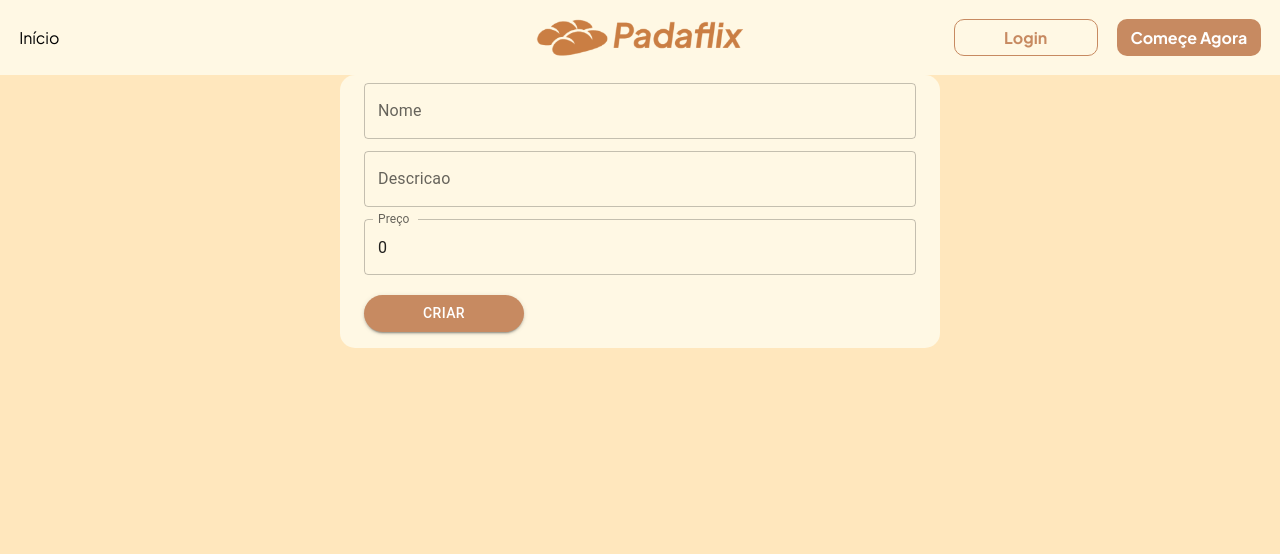
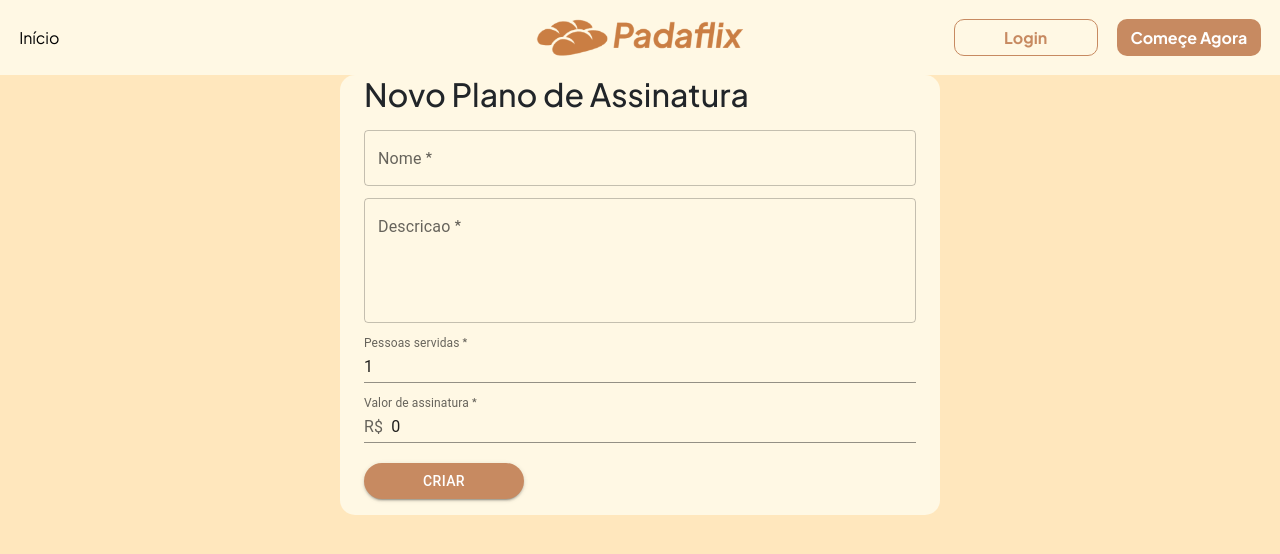
Before and after one commit to andrealvescorreia/padaflix, a React (Vite) app in the folder frontend/: page /new-subscription-plan in a window 1280 px wide. Shown: the top 554 px of the page. Built offline with nearby package versions, Linux system fonts and the light colour scheme; no server answers.

Commit message:
criação de planos funcionando

```diff
--- a/frontend/src/routes/NewSubscriptionPlan/index.tsx
+++ b/frontend/src/routes/NewSubscriptionPlan/index.tsx
@@ -1,54 +1,107 @@
-import * as React from 'react';
 import { useState, SyntheticEvent } from "react";
-import { Button, Container, TextField } from "@mui/material";
+import { Button, Container, InputAdornment, Stack, TextField } from "@mui/material";
 import "./styles.scss";
-import FormControl from '@mui/material/FormControl';
+import axiosInstance from "../../axios";
+import { useSnackbar } from 'notistack';
+import { useNavigate } from "react-router-dom";
+import LinearProgress from '@mui/material/LinearProgress';
 
 const NewSubscriptionPlan = () => {
-    const [planName, setPlanName] = useState('');
-    const [planDescription, setPlanDescription] = useState('');
-    const [planValue, setPlanValue] = useState(0);
+
+    interface PlanoAssinatura{
+        nome: string,
+        descricao: string,
+        preco: number,
+        pessoas_servidas: number
+    }
+
+    const [isFetching, setIsFetching] = useState(false)
+
+    const navigate = useNavigate()
+    const { enqueueSnackbar } = useSnackbar();
+
+    const createSubscriptionPlan = async (plano: PlanoAssinatura) => {
+        setIsFetching(true)
+        axiosInstance.post('/plano_de_assinatura', plano)
+        .then(() => {
+            enqueueSnackbar("Plano de Assinatura criado", { variant: 'success'})
+        })
+        .catch((err) => {
+            if(!err.response) {
+                enqueueSnackbar('Servidor do padaflix fora do ar', { variant: 'error'})
+            }
+            else{
+                enqueueSnackbar("Ocorreu um erro: "+JSON.stringify(err.response.data), { variant: 'error'})
+                console.log(err.response.data)
+            }
+        })
+        .finally(()=>{
+            setIsFetching(false)
+        })
+    }
+
+    const [nome, setNome] = useState('');
+    const [descricao, setDescricao] = useState('');
+    const [pessoasServidas, setPessoasServidas] = useState(1);
+    const [preco, setPreco] = useState<number>(0);
 
 
     const handleSubmit = (e: SyntheticEvent) => {
         e.preventDefault()
+        const plano : PlanoAssinatura = {
+            nome, descricao, preco, pessoas_servidas: pessoasServidas
+        }
+        createSubscriptionPlan(plano)
     }
 
     return (
         <Container id="new-subscription-plan" maxWidth="sm" >
-            <FormControl variant="standard"  onSubmit={handleSubmit}
-                sx={{
-                    width: '100%',
-                    maxWidth: '100%',
-                }}
-                component="form"
-                noValidate
-
-                autoComplete="off"
+            { isFetching ? <LinearProgress /> : null}
+            <Stack
+                onSubmit = { handleSubmit }
+                component = "form"
+                autoComplete = "off"
             >
+                <h2>Novo Plano de Assinatura</h2>
 
                 <TextField
                     label="Nome"
-                    value={planName}
-                    onChange={e => setPlanName(e.target.value)}
-                    autoComplete='off'
+                    value={nome}
+                    onChange={e => setNome(e.target.value)}
                     margin="dense"
+                    required
                 />
                 <TextField
                     label="Descricao"
-                    value={planDescription}
-                    onChange={e => setPlanDescription(e.target.value)}
-                    autoComplete='off'
+                    value={descricao}
+                    onChange={e => setDescricao(e.target.value)}
                     multiline
+                    rows={4}
                     margin="dense"
+                    required
                 />
+
                 <TextField
-                    label="Preço"
-                    value={planValue}
+                    label="Pessoas servidas"
+                    value={pessoasServidas}
                     type="number"
-                    onChange={e => setPlanValue(parseInt(e.target.value))}
-                    autoComplete='off'
+                    onChange={e => setPessoasServidas(parseInt(e.target.value))}
                     margin="dense"
+                    required
+                    variant="standard"
+                />
+
+                <TextField
+                    label="Valor de assinatura"
+                    value={preco}
+                    type="number"
+                    onChange={e => setPreco(parseFloat(e.target.value))}
+                    margin="dense"
+                    required
+                    variant="standard"
+                    InputProps={{
+                        startAdornment: <InputAdornment position="start">R$</InputAdornment>
+                    }}
                 />
 
                 <Button
@@ -57,7 +110,8 @@ const NewSubscriptionPlan = () => {
                     className='submit bttn'
                 >Criar
                 </Button>
-            </FormControl>
+            </Stack>
+
 
         </Container>
   );
```
